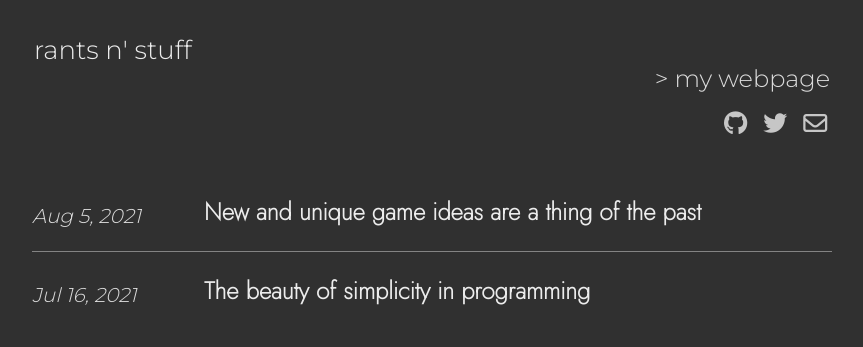
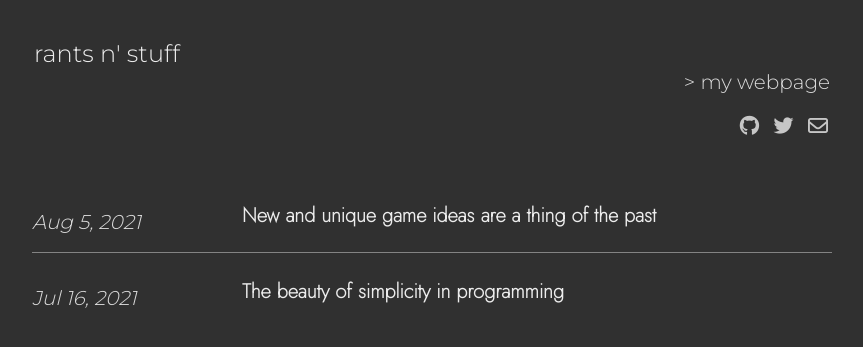
Before and after one commit to dcostap/personal-blog, a Jekyll site: the page built from index.html, in a window 1280 px wide. Shown: the top 347 px of the page, without its empty margins (208-1071 px from the left). Built offline with Jekyll 4.4.1, drawn with Linux system fonts in a browser that asks for light colours; nearby versions of some CDN libraries; the list of posts is cut into pages by our own code.

Commit message:
Some improvements on the layout and font sizing

```diff
--- a/_sass/_variables.scss
+++ b/_sass/_variables.scss
@@ -9,10 +9,10 @@
 $monospace-font-family: 'Source Code Pro', Consolas, monospace !default;
 $h1: 1.95rem !default;
 $h2: 1.45rem !default;
-$h3: 1.3rem !default;
-$h4: 1.2rem !default;
-$h5: 1rem !default;
-$h6: .7rem !default;
+$h3: 1.2rem !default;
+$h4: 1rem !default;
+$h5: .85rem !default;
+$h6: .65rem !default;
 $h00: 4rem !default;
 $h0: 3rem !default;
 $h00-responsive: 8vw !default;
@@ -27,9 +27,9 @@
 $measure-width: 40rem !default;
 
 // Viewport widths
-$viewport-small: 32em;
-$viewport-medium: 48em;
-$viewport-large: 64em;
+$viewport-small: 14em;
+$viewport-medium: 33em;
+$viewport-large: 61em;
 
 // Colors
 $blue: #0076df !default;
@@ -61,10 +61,10 @@
 $breakpoint-xl: '(min-width: 96em)';
 
 // Whitespace
-$space-1: .5rem !default;
-$space-2: 1.2rem !default;
-$space-3: 2rem !default;
-$space-4: 4rem !default;
+$space-1: .6rem !default;
+$space-2: 1.3rem !default;
+$space-3: 2.1rem !default;
+$space-4: 4.1rem !default;
 
 // Buttons
 $button-font-size: inherit !default;
--- a/index.html
+++ b/index.html
@@ -9,7 +9,7 @@
 		{% for post in paginator.posts %}
 		<div class="post py3 post-link-contents">
 			<div style="display: flex; justify-content: left;">
-				<div class="post-meta" style="width: 8em; margin-right: 10px">
+				<div class="post-meta" style="width: 10em; margin-right: 8px">
 					{% if site.date_format %}
 					{{ post.date | date: site.date_format }}
 					{% else %}
```
